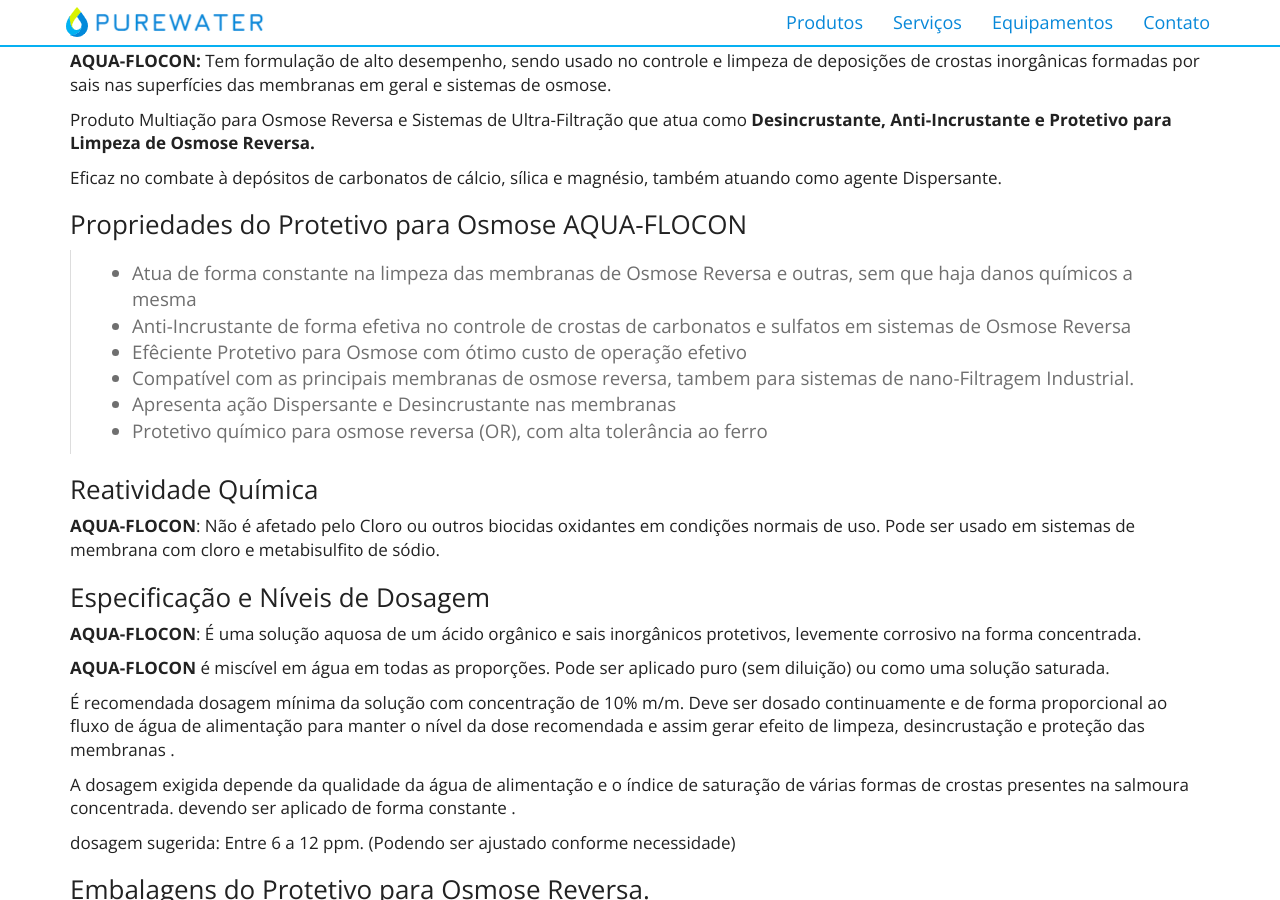
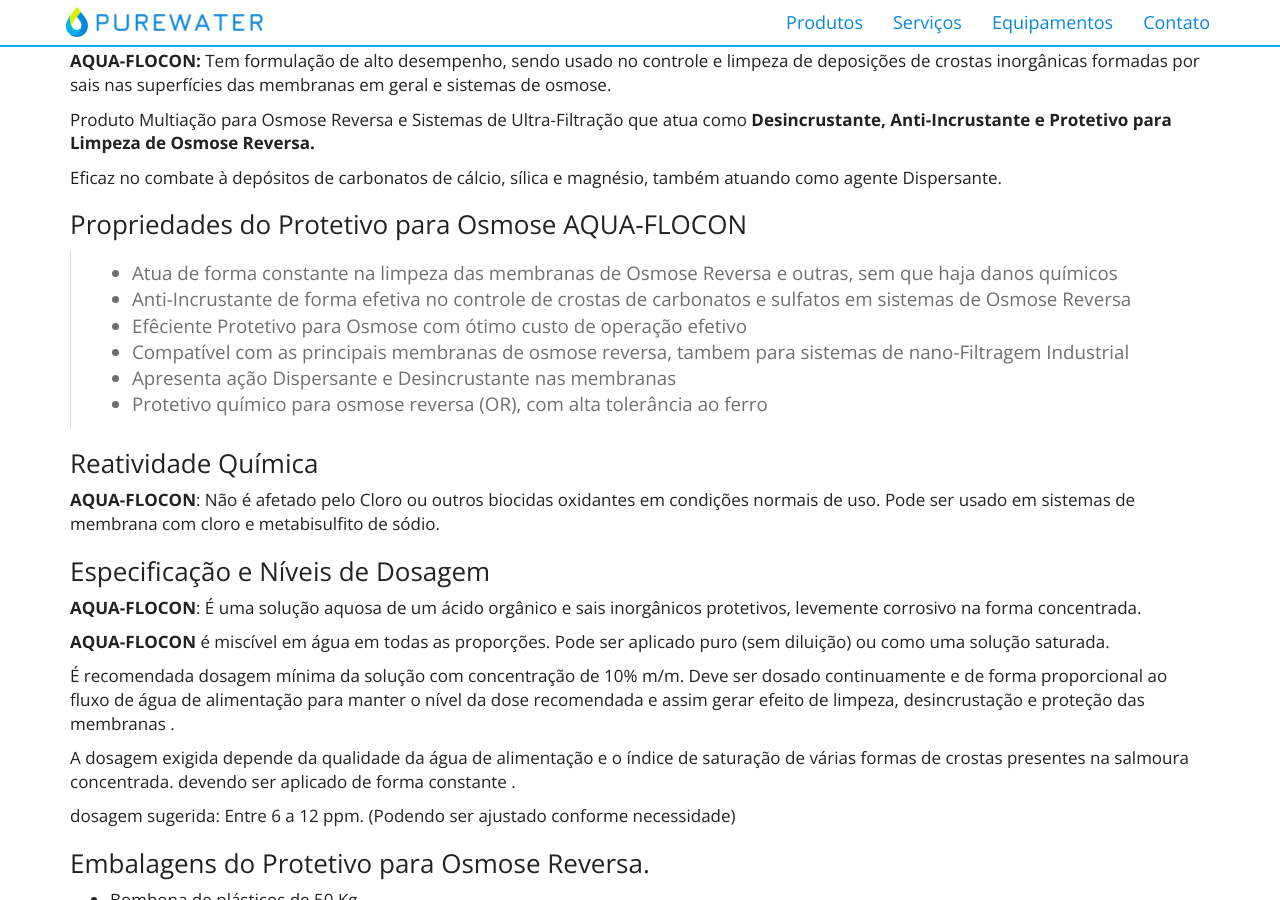
Before and after one commit to purewaterefluentes/purewaterefluentes.github.io, a Jekyll site: the page built from produtos/protetivo-membrana-osmose.md, in a window 1280 px wide and 900 px high, scrolled down 1105 px. Built offline with Jekyll 4.4.1, drawn with Linux system fonts in a browser that asks for light colours; nearby versions of some CDN libraries; library files that are not in the unit come from our copies.

Commit message:
Update protetivo-membrana-osmose.md

```diff
--- a/produtos/protetivo-membrana-osmose.md
+++ b/produtos/protetivo-membrana-osmose.md
@@ -20,10 +20,10 @@
 ### Propriedades do Protetivo para Osmose AQUA-FLOCON
 
 >
-- Atua de forma constante na limpeza das membranas de Osmose Reversa e outras, sem que haja danos químicos a mesma
+- Atua de forma constante na limpeza das membranas de Osmose Reversa e outras, sem que haja danos químicos
 - Anti-Incrustante de forma efetiva no controle de crostas de carbonatos e sulfatos em sistemas de Osmose Reversa
 - Efêciente Protetivo para Osmose com ótimo custo de operação efetivo
-- Compatível com as principais membranas de osmose reversa, tambem para sistemas de nano-Filtragem Industrial.
+- Compatível com as principais membranas de osmose reversa, tambem para sistemas de nano-Filtragem Industrial
 - Apresenta ação Dispersante e Desincrustante nas membranas
 - Protetivo químico para osmose reversa (OR), com alta tolerância ao ferro
 >
```
